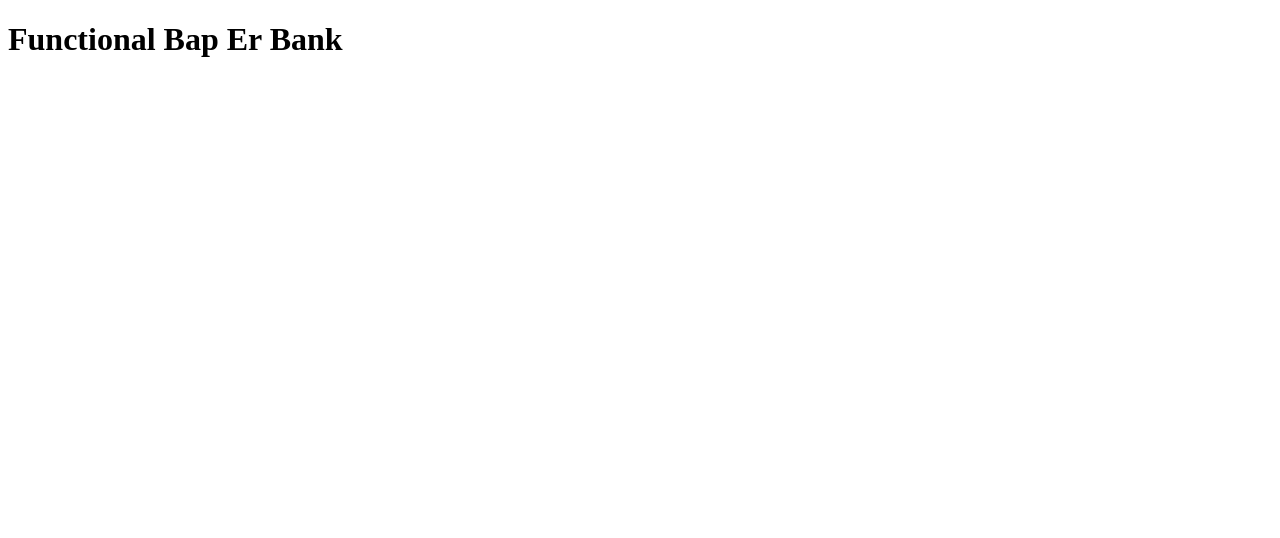
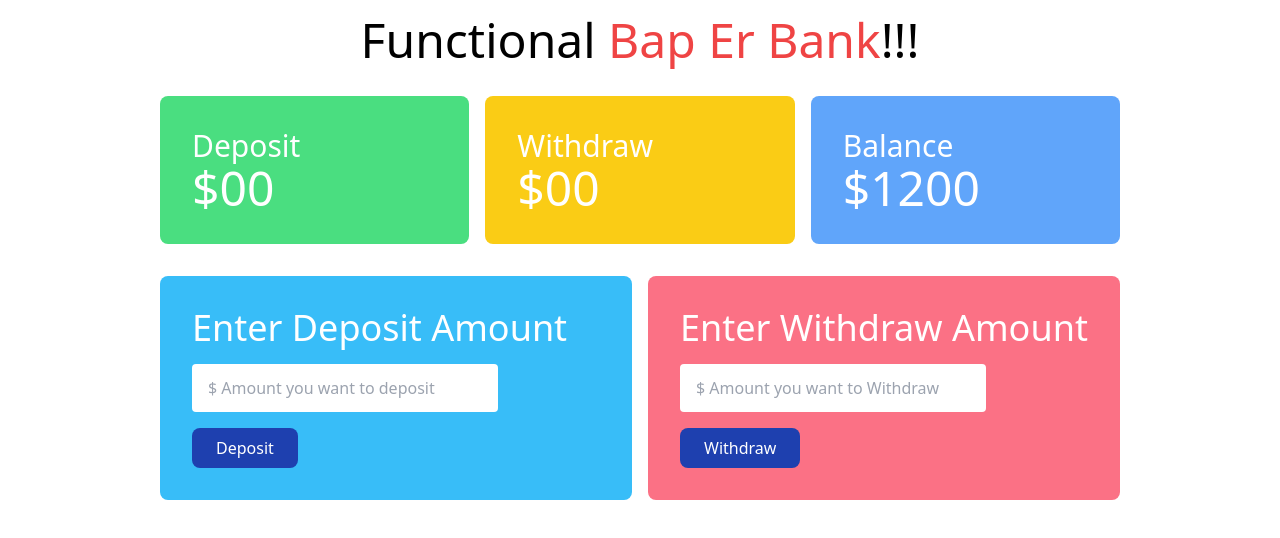
Before and after one commit to islamajbul/bap-er-bank-recap, a plain HTML site: page index.html in a window 1280 px wide. Drawn offline with nearby package versions, Linux system fonts and the light colour scheme.

Commit message:
class 01 done

```diff
--- a/index.html
+++ b/index.html
@@ -5,8 +5,47 @@
     <meta http-equiv="X-UA-Compatible" content="IE=edge">
     <meta name="viewport" content="width=device-width, initial-scale=1.0">
     <title>Functional Bap Er Bank</title>
+    <script src="https://cdn.tailwindcss.com"></script>
 </head>
 <body>
-    <h1>Functional <span>Bap Er Bank</span></h1>
+    <header>
+        <h1 class="text-5xl text-center mt-4">Functional <span class="text-red-500 font-medium">Bap Er Bank</span>!!!</h1>
+    </header>
+    <main>
+        <!-- Balance & Transaction Summary -->
+        <section>
+            <div class="grid grid-cols-3 gap-4 w-3/4 mx-auto mt-8 text-white">
+                <div class="bg-green-400 p-8 rounded-lg">
+                    <h4 class="text-3xl">Deposit</h4>
+                    <h2 class="text-5xl font-medium">$<span class="deposit-total">00</span></h2>
+                </div>
+                <div class="bg-yellow-400 p-8 rounded-lg">
+                    <h4 class="text-3xl">Withdraw</h4>
+                    <h2 class="text-5xl font-medium">$<span class="withdraw-total">00</span></h2>
+                </div>
+                <div class="bg-blue-400 p-8 rounded-lg">
+                    <h4 class="text-3xl">Balance</h4>
+                    <h2 class="text-5xl font-medium">$<span class="balance-total">1200</span></h2>
+                </div>
+            </div>
+        </section>
+
+        <!-- Deposit & Withdraw Section -->
+        <section class="mt-8 w-3/4 mx-auto">
+            <div class="grid grid-cols-2 gap-4">
+                <div class="bg-sky-400 p-8 rounded-lg">
+                    <h3 class="text-4xl text-white mb-4">Enter Deposit Amount</h3>
+                    <input id="deposit-field" class="w-3/4 px-4 py-3 rounded block" type="text" placeholder="$ Amount you want to deposit">
+                    <button id="btn-deposit" class="bg-blue-800 px-6 py-2 text-white font-medium rounded-lg mt-4 hover:bg-purple-500">Deposit</button>
+                </div>
+                <div class="bg-rose-400 p-8 rounded-lg">
+                    <h3 class="text-4xl text-white mb-4">Enter Withdraw Amount</h3>
+                    <input class="w-3/4 px-4 py-3 rounded block" type="text" placeholder="$ Amount you want to Withdraw">
+                    <button id="btn-Withdraw" class="bg-blue-800 px-6 py-2 text-white font-medium rounded-lg mt-4 hover:bg-purple-500">Withdraw</button>
+                </div>
+            </div>
+        </section>
+    </main>
+    <script src="js/deposit.js"></script>
 </body>
 </html>
--- /dev/null
+++ b/js/deposit.js
@@ -0,0 +1,11 @@
+// step 01: Add Event Handler
+document.getElementById('btn-deposit').addEventListener('click',function(){
+    // step 02-1: Get Deposit Amount From Input Field
+    const depositField = document.getElementById('deposit-field');
+    const newDepositAmountString = depositField.value;
+    // step 02-2: Convert string deposit amount to number type
+    const newDepositAmount = parseFloat(newDepositAmountString);
+
+    // step 03 Input field clear
+    depositField.value = '';
+})
```
